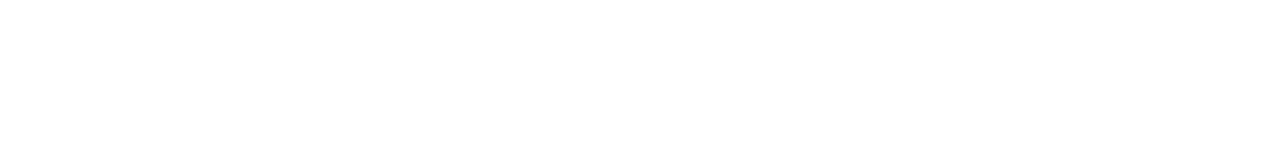
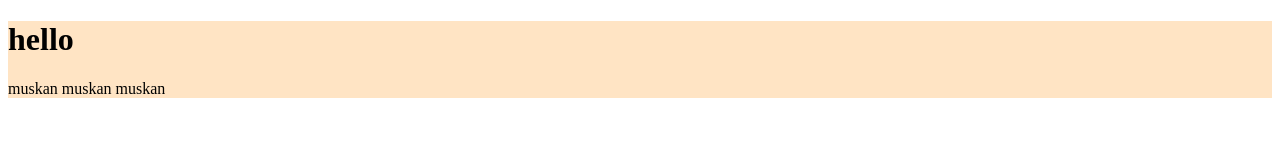
Before and after one commit to muskangggg/web-dev, a plain HTML site: page index.html in a window 1280 px wide. Drawn offline with Linux system fonts and the light colour scheme.

Commit message:
added 1st para

```diff
--- a/index.html
+++ b/index.html
@@ -3,9 +3,13 @@
 <head>
     <meta charset="UTF-8">
     <meta name="viewport" content="width=device-width, initial-scale=1.0">
+    <link rel="stylesheet" href="styles/example.css">
     <title>git repo</title>
 </head>
 <body>
-
+    <div>
+        <h1>hello</h1>
+        <p>muskan muskan muskan </p>
+    </div>
 </body>
 </html>
--- /dev/null
+++ b/styles/example.css
@@ -0,0 +1,3 @@
+div{
+    background-color: bisque;
+}
```
